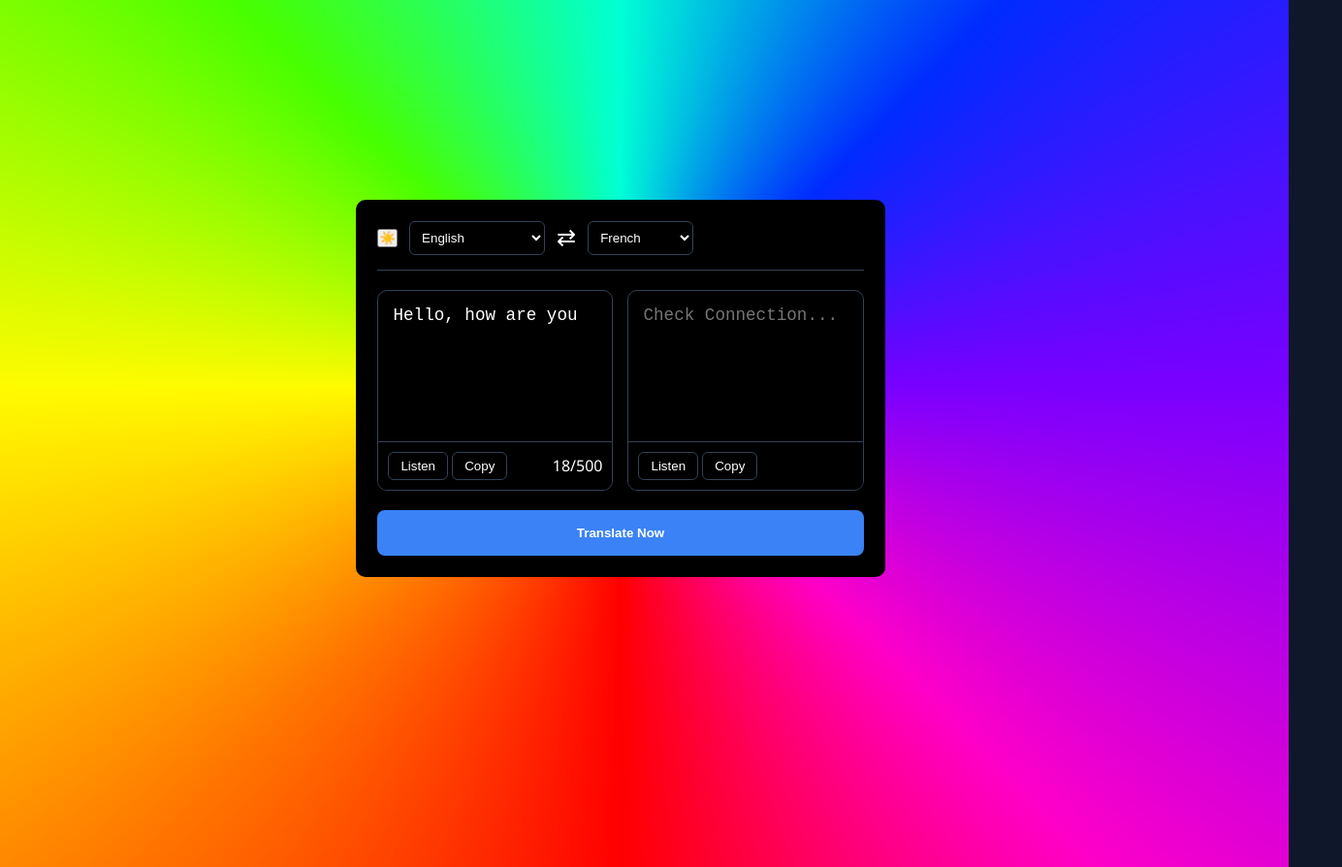
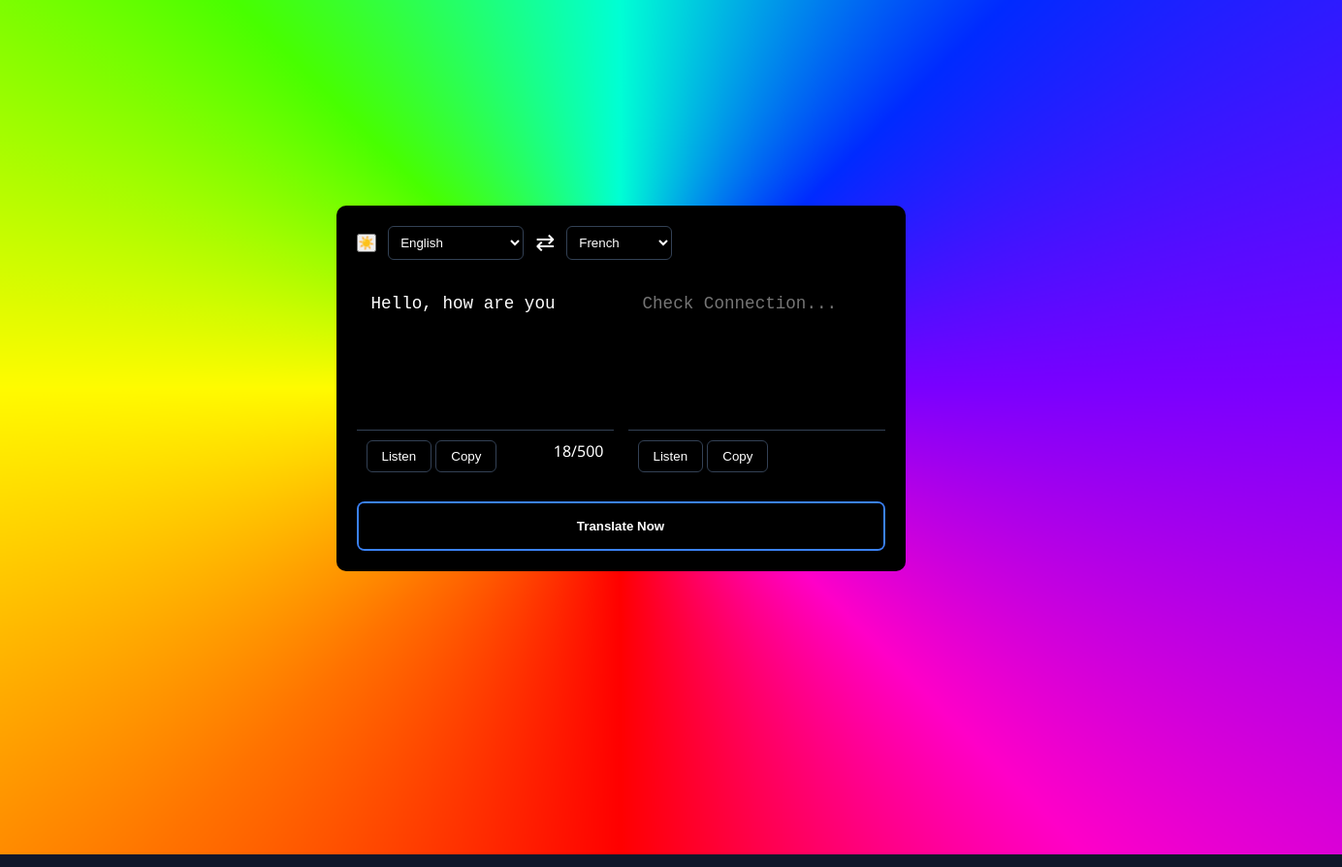
Before and after one commit to NaesVlad/Global-Translator-Pro, a plain HTML site: page index.html in a window 1280 px wide. Shown: the whole page at 97% size, 1384 px wide, since content can reach past the window. Drawn offline with Linux system fonts and the light colour scheme; no server answers.

Commit message:
Refactor CSS variables and layout styles

```diff
--- a/style.css
+++ b/style.css
@@ -14,37 +14,35 @@
     --border-color: #cbd5e1;
 }
 
-/* 1. Global Reset */
+/* 1. Reset & Centering */
 * {
     box-sizing: border-box;
     margin: 0;
     padding: 0;
 }
 
-/* 2. Body: Forced Centering & Safe Zone */
 body {
     background-color: var(--bg-color);
     color: var(--text-color);
-    font-family: 'Segoe UI', Tahoma, Geneva, Verdana, sans-serif;
+    font-family: 'Segoe UI', sans-serif;
     display: flex !important;
     justify-content: center !important;
     align-items: center !important;
     min-height: 100vh;
-    width: 100%;
-    padding: 25px !important;
+    padding: 30px !important;
     overflow-x: hidden;
-    transition: background-color 0.3s, color 0.3s;
+    transition: 0.3s;
 }
 
-/* 3. The Main Wrapper (The Glowing Box) */
+/* 2. The Main Glowing Border Effect */
 .wrapper.glowing-border {
     position: relative;
-    width: 92% !important;
+    width: 100%;
     max-width: 450px;
     padding: 25px;
     z-index: 1;
     border-radius: 12px;
-    margin: auto !important;
+    background: var(--card-inner);
 }
 
 .wrapper.glowing-border::before {
@@ -63,20 +61,61 @@
 .wrapper.glowing-border::after {
     content: '';
     position: absolute;
-    inset: 3px;
+    inset: 4px;
     background: var(--card-inner);
     z-index: -1;
     border-radius: 10px;
 }
 
-/* 4. Language Selectors */
+/* 3. Button "Snake" Hover Effects */
+.snake-btn {
+    position: relative;
+    background: var(--card-inner);
+    color: var(--text-color);
+    border: 1px solid var(--border-color);
+    cursor: pointer;
+    z-index: 5;
+    overflow: hidden;
+    transition: 0.3s;
+    padding: 8px 15px;
+    border-radius: 6px;
+}
+
+.snake-btn::before {
+    content: '';
+    position: absolute;
+    top: 50%;
+    left: 50%;
+    width: 400%;
+    height: 400%;
+    background: var(--rainbow);
+    transform: translate(-50%, -50%) rotate(0deg);
+    z-index: -2;
+    opacity: 0;
+    transition: 0.3s;
+}
+
+.snake-btn::after {
+    content: '';
+    position: absolute;
+    inset: 2px;
+    background: var(--card-inner);
+    border-radius: 5px;
+    z-index: -1;
+}
+
+/* Activate hover effect */
+.snake-btn:hover::before {
+    opacity: 1;
+    animation: rotate-logic 2s linear infinite;
+}
+
+/* 4. Layout & Components */
 .language-controls {
     display: flex;
     align-items: center;
     gap: 12px;
     margin-bottom: 20px;
-    padding-bottom: 15px;
-    border-bottom: 1px solid var(--border-color);
 }
 
 select {
@@ -85,7 +124,6 @@
     border: 1px solid var(--border-color);
     padding: 8px;
     border-radius: 6px;
-    outline: none;
 }
 
 .exchange-btn {
@@ -96,19 +134,10 @@
     cursor: pointer;
 }
 
-/* 5. Input Area */
 .text-input {
     display: flex;
     flex-direction: column;
     gap: 15px;
-}
-
-.box-container.rotating-box {
-    position: relative;
-    border-radius: 10px;
-    overflow: hidden;
-    background: var(--card-inner);
-    border: 1px solid var(--border-color);
 }
 
 textarea {
@@ -126,27 +155,14 @@
 .box-footer {
     display: flex;
     justify-content: space-between;
-    align-items: center;
     padding: 10px;
     border-top: 1px solid var(--border-color);
-    background: var(--card-inner);
-}
-
-/* 6. Buttons */
-.snake-btn {
-    background: var(--card-inner);
-    color: var(--text-color);
-    border: 1px solid var(--border-color);
-    cursor: pointer;
-    padding: 6px 12px;
-    border-radius: 6px;
-    transition: 0.3s;
 }
 
 #translate-btn {
     width: 100%;
     margin-top: 20px;
-    padding: 16px;
+    padding: 18px;
     font-weight: bold;
     background: var(--accent-blue);
     color: #ffffff !important;
@@ -155,7 +171,7 @@
     cursor: pointer;
 }
 
-/* 7. Light Mode Rules (Ensures Black Text) */
+/* 5. Light Mode Fixes */
 .theme-light,
 .theme-light #translate-btn,
 .theme-light .snake-btn,
@@ -165,18 +181,14 @@
     color: #000000 !important;
 }
 
-/* 8. Animation */
+/* 6. Animations */
 @keyframes rotate-logic {
     from { transform: translate(-50%, -50%) rotate(0deg); }
     to { transform: translate(-50%, -50%) rotate(360deg); }
 }
 
-/* 9. Desktop Responsiveness */
+/* 7. Desktop Responsiveness */
 @media (min-width: 769px) {
-    .text-input {
-        flex-direction: row;
-    }
-    .wrapper.glowing-border {
-        max-width: 900px;
-    }
+    .text-input { flex-direction: row; }
+    .wrapper.glowing-border { max-width: 900px; }
 }
```
